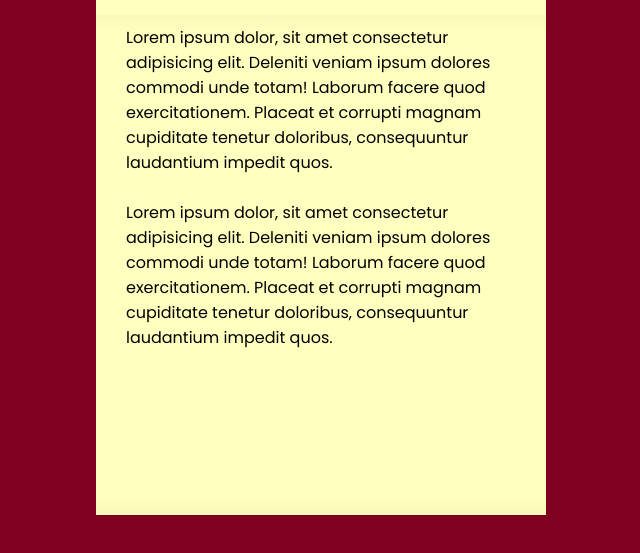
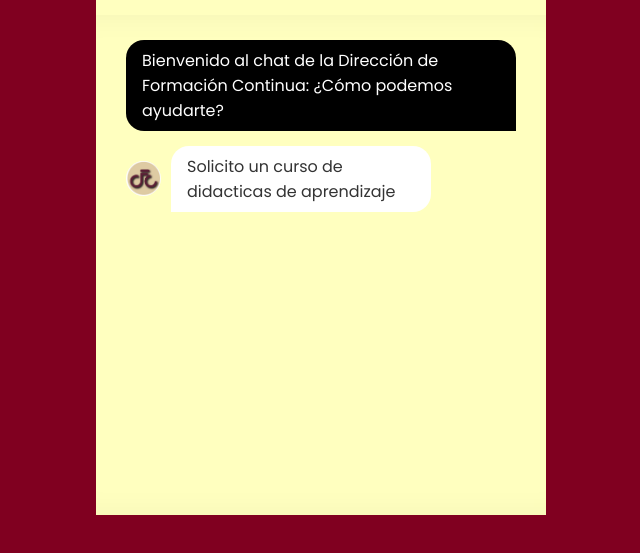
Before and after one commit to Henry03HGBP/chat-DFC-SEPH, a plain HTML site: page pages/chat.html in a window 1280 px wide. Shown: the part 179-732 px from the top of the page, without its empty margins (319-959 px from the left). Drawn offline with Linux system fonts and the light colour scheme.

Commit message:
contiuo agregando estilos css al  area del chat

```diff
--- a/css/style.css
+++ b/css/style.css
@@ -328,3 +328,51 @@ form .name-details .field:last-child{
     box-shadow: inset 0 32px 32px -32px rgb(0 0 0 / 5%),
                 inset 0 -32px 32px -32px rgb(0 0 0 / 5%);
 }
+
+.chat-box .chat {
+    margin: 15px 0;
+}
+
+.chat-box .chat p {
+    padding: 8px 16px;
+    box-shadow: 0 0 32px rgb(0 0 0 / 8%)
+                0 16px 16px -16px rgb(0 0 0 / 10%),;
+
+}
+
+.chat-box .outgoing{
+    display: flex;
+}
+
+.outgoing .details{
+    margin-left: auto;
+    max-width: calc(100% - 0%);
+}
+
+.outgoing .details p{
+    background: black;
+    color:white;
+    border-radius: 18px 18px 0 18px;
+}
+
+.chat-box .incoming{
+     display: flex;
+     align-items: center;
+}
+
+.chat-box .incoming img{
+   height: 35px;
+   width: 35px;
+}
+
+.incoming .details{
+   margin-left: 10px;
+   margin-right: auto;
+   max-width: calc(100% - 130px);
+}
+
+.incoming .details p{
+    color: #333;
+    background: #fff;
+    border-radius: 18px 18px 18px 0;
+}
--- a/pages/chat.html
+++ b/pages/chat.html
@@ -24,20 +24,17 @@
             <div class="chat-box">
                 <div class="chat outgoing">
                     <div class="details">
-                        <p>Lorem ipsum dolor, sit amet consectetur adipisicing elit. Deleniti veniam
-                            ipsum dolores commodi unde totam! Laborum facere quod exercitationem.
-                            Placeat et corrupti magnam cupiditate tenetur doloribus, consequuntur
-                            laudantium impedit quos.
+                        <p>
+                          Bienvenido al chat de la Dirección de Formación Continua:
+                          ¿Cómo podemos ayudarte?
                         </p>
                     </div>
                 </div>
                 <div class="chat incoming">
-                    <img src="" alt="">
+                    <img src="../images/dfc.png" alt="">
                     <div class="details">
-                        <p>Lorem ipsum dolor, sit amet consectetur adipisicing elit. Deleniti veniam
-                            ipsum dolores commodi unde totam! Laborum facere quod exercitationem.
-                            Placeat et corrupti magnam cupiditate tenetur doloribus, consequuntur
-                            laudantium impedit quos.
+                        <p>
+                          Solicito un curso de didacticas de aprendizaje
                         </p>
                     </div>
                 </div>
```
Also changed, not shown: pages/login.html (+1 -1 lines).
